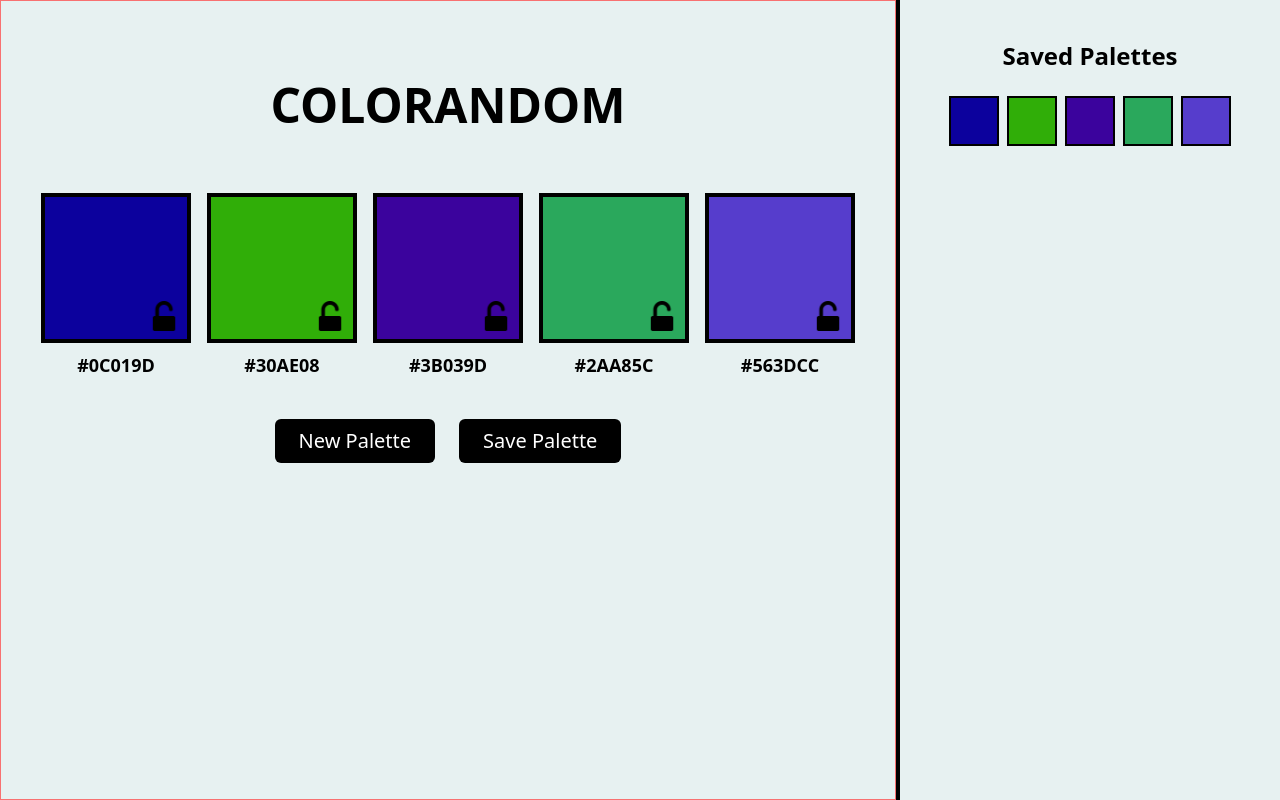
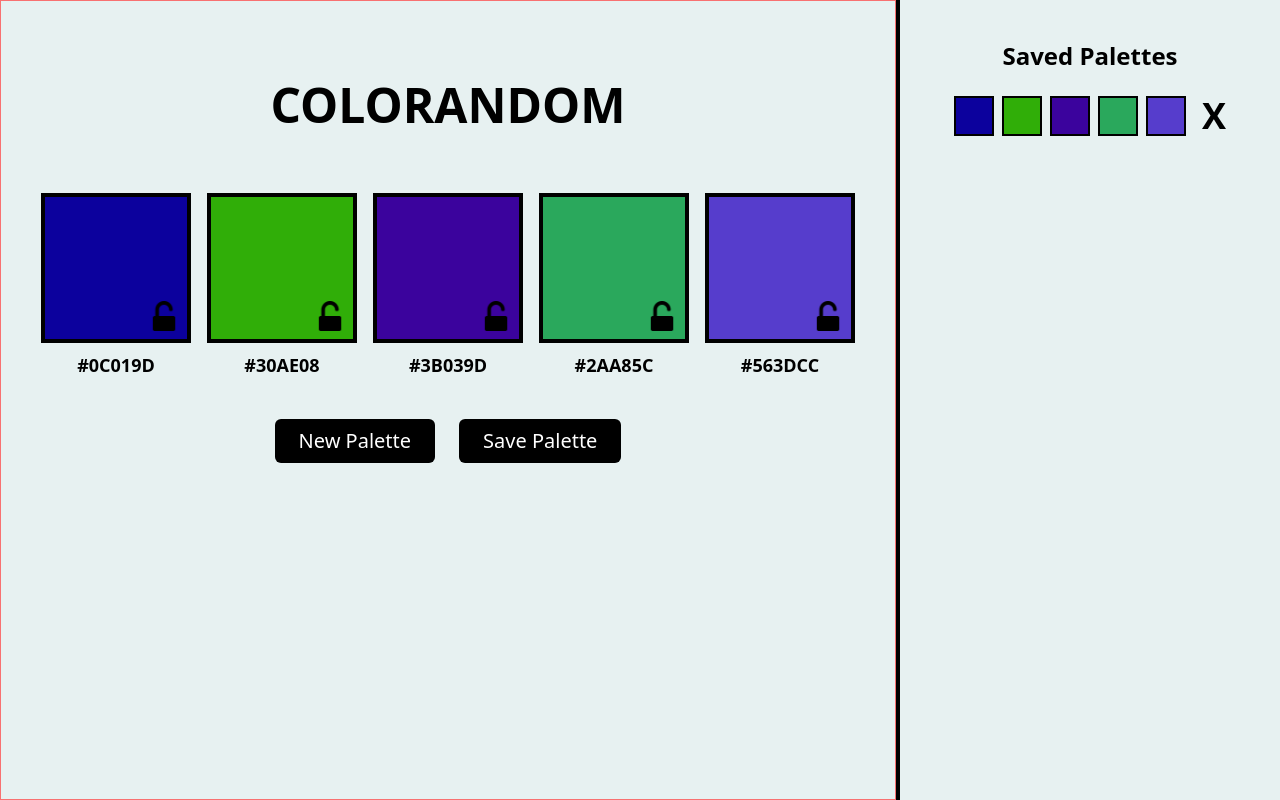
Before and after one commit to Jesusborjas006/coloRandom, a React (Vite) app: page / in a window 1280 px wide. Both pictures are taken after a click on the button "Save Palette". Built offline with nearby package versions, Linux system fonts and the light colour scheme.

Commit message:
Update function to render saved palette list

```diff
--- a/src/App.tsx
+++ b/src/App.tsx
@@ -34,7 +34,10 @@ function App() {
     },
   ]);
   const [savedColorPalettes, setSavedColorPalettes] = useState<
-    HexCodesType[][]
+    {
+      paletteId: number;
+      palette: HexCodesType[];
+    }[]
   >([]);
 
   const handleOnClick = () => {
@@ -58,7 +61,10 @@ function App() {
   };
 
   const addToSavedPalettes = (currentDisplayed: HexCodesType[]) => {
-    setSavedColorPalettes([...savedColorPalettes, currentDisplayed]);
+    setSavedColorPalettes([
+      ...savedColorPalettes,
+      { paletteId: Date.now(), palette: currentDisplayed },
+    ]);
   };
 
   return (
--- a/src/components/SavedPalettes.tsx
+++ b/src/components/SavedPalettes.tsx
@@ -1,23 +1,28 @@
 import { HexCodesType } from "../utils/types";
 
 interface SavedPalettesProps {
-  savedColorPalettes: HexCodesType[][];
+  savedColorPalettes: {
+    paletteId: number;
+    palette: HexCodesType[];
+  }[];
 }
 
 const SavedPalettes = ({ savedColorPalettes }: SavedPalettesProps) => {
-  const savedPaletteElements = savedColorPalettes.map(
-    (palette, paletteIndex) => (
-      <div key={paletteIndex} className="flex gap-x-2 justify-center my-6">
-        {palette.map((color, colorIndex) => (
-          <div
-            key={colorIndex}
-            className="h-[50px] w-[50px] border-2 border-black"
-            style={{ backgroundColor: `#${color.color}` }}
-          ></div>
-        ))}
-      </div>
-    )
-  );
+  const savedPaletteElements = savedColorPalettes.map((palette) => (
+    <div
+      key={palette.paletteId}
+      className="flex gap-x-2 justify-center items-center my-6"
+    >
+      {palette.palette.map((color) => (
+        <div
+          key={color.id}
+          className="h-[40px] w-[40px] border-2 border-black"
+          style={{ backgroundColor: `#${color.color}` }}
+        ></div>
+      ))}
+      <button className="text-4xl font-bold ml-2 hover:text-red-600">X</button>
+    </div>
+  ));
 
   return (
     <section className="w-[30%] border-l-4 border-black h-screen">
```
